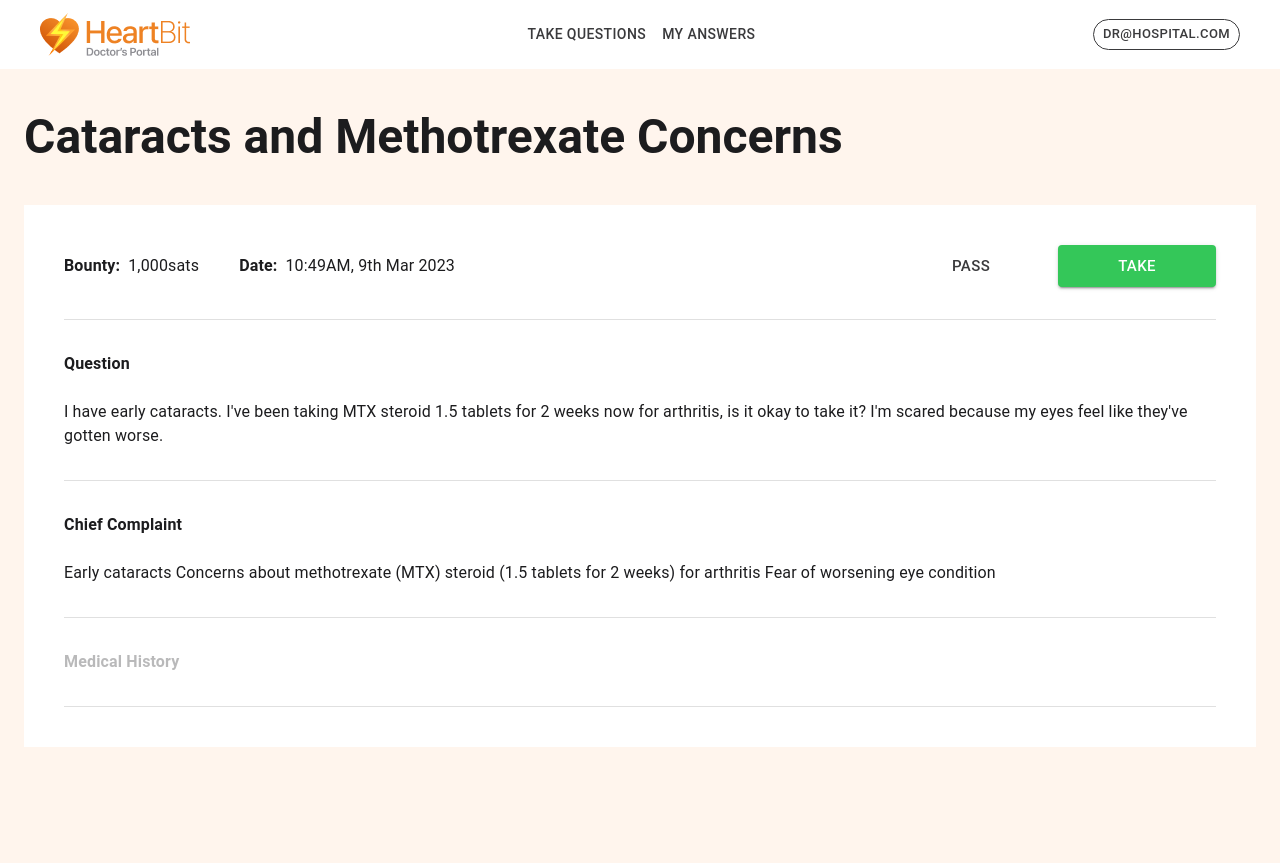
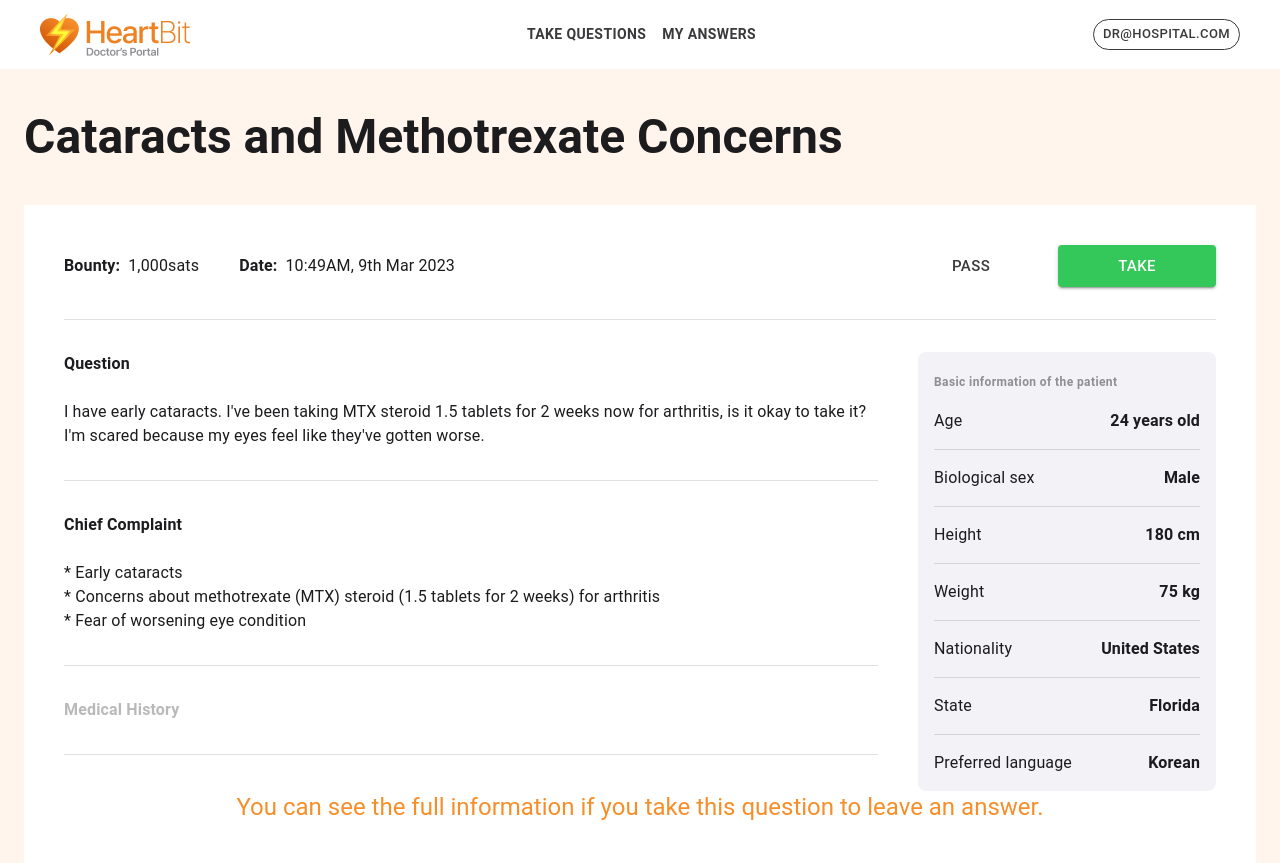
Before and after one commit to heartbit-io/heartbit-doctor-portal, a Next.js app: page / in a window 1280 px wide. Before the commit the page ends 800 px from the top, so only its background shows below. Built offline with nearby package versions, Linux system fonts and the light colour scheme.

Commit message:
devide to reusable components

```diff
--- a/src/app/page.tsx
+++ b/src/app/page.tsx
@@ -1,14 +1,21 @@
 "use client";
 
-import {
-  Box,
-  Button,
-  Container,
-  Divider,
-  Stack,
-  Typography,
-} from "@mui/material";
-import { TopBar } from "`@/components`";
+import { Box, Container, Divider, Typography } from "@mui/material";
+import { DoubleButton, PatientInfo, TopBar } from "`@/components`";
+
+const body = [
+  {
+    title: "Question",
+    description: `I have early cataracts. I've been taking MTX steroid 1.5 tablets for 2 weeks now for arthritis, is it okay to take it? \nI'm scared because my eyes feel like they've gotten worse.`,
+  },
+  {
+    title: "Chief Complaint",
+    description: `* Early cataracts \n* Concerns about methotrexate (MTX) steroid (1.5 tablets for 2 weeks) for arthritis \n* Fear of worsening eye condition`,
+  },
+  {
+    title: " Medical History",
+  },
+];
 
 export default function Home() {
   return (
@@ -19,72 +26,38 @@ export default function Home() {
           Cataracts and Methotrexate Concerns
         </Typography>
         <Box sx={{ background: "#fff" }} p={5}>
+          <DoubleButton />
+          <Divider />
           <Box
             display={"flex"}
             flexDirection={"row"}
-            alignItems={"center"}
             justifyContent={"space-between"}
+          >
+            <Box flex={1}>
+              {body.map((el, index) => (
+                <Box>
+                  <Box
+                    mt={4}
                     mb={4}
+                    sx={{ opacity: index + 1 == body.length ? 0.3 : 1 }}
                   >
-            <Stack spacing={5} direction="row">
-              <Stack spacing={1} direction="row">
-                <Typography sx={{ fontWeight: "bold" }}>Bounty:</Typography>
-                <Typography>1,000sats</Typography>
-              </Stack>
-              <Stack spacing={1} direction="row">
-                <Typography sx={{ fontWeight: "bold" }}>Date:</Typography>
-                <Typography>10:49AM, 9th Mar 2023</Typography>
-              </Stack>
-            </Stack>
-            <Stack spacing={1} direction="row">
-              <Button
-                variant="text"
-                size="large"
-                sx={{ color: "#3A3A3C", padding: "8px 60px" }}
-              >
-                Pass
-              </Button>
-              <Button
-                variant="contained"
-                size="large"
-                style={{ backgroundColor: "#34C759", padding: "8px 60px" }}
-              >
-                Take
-              </Button>
-            </Stack>
-          </Box>
-          <Divider />
-          <Box>
-            <Box mt={4} mb={4}>
                     <Typography sx={{ fontWeight: "bold" }} mb={3}>
-                Question
+                      {el.title}
                     </Typography>
-              <Typography>
-                I have early cataracts. I've been taking MTX steroid 1.5 tablets
-                for 2 weeks now for arthritis, is it okay to take it? I'm scared
-                because my eyes feel like they've gotten worse.
-              </Typography>
-            </Box>
-            <Divider />
-            <Box mt={4} mb={4}>
-              <Typography sx={{ fontWeight: "bold" }} mb={3}>
-                Chief Complaint
-              </Typography>
-              <Typography>
-                Early cataracts Concerns about methotrexate (MTX) steroid (1.5
-                tablets for 2 weeks) for arthritis Fear of worsening eye
-                condition
-              </Typography>
-            </Box>
-            <Divider />
-            <Box mt={4} mb={4}>
-              <Typography sx={{ fontWeight: "bold", opacity: 0.3 }}>
-                Medical History
+                    <Typography whiteSpace={"break-spaces"}>
+                      {el.description}
                     </Typography>
                   </Box>
                   <Divider />
                 </Box>
-          <Box></Box>
+              ))}
+            </Box>
+            <PatientInfo />
+          </Box>
+          <Typography variant="h5" textAlign={"center"} color={"#F68F2A"}>
+            You can see the full information if you take this question to leave
+            an answer.
+          </Typography>
         </Box>
       </Container>
     </Box>
--- /dev/null
+++ b/src/components/button/DoubleButton.tsx
@@ -0,0 +1,43 @@
+import React from "react";
+import { Box, Button, Stack, Typography } from "@mui/material";
+
+const DoubleButton = () => {
+  return (
+    <Box
+      display={"flex"}
+      flexDirection={"row"}
+      alignItems={"center"}
+      justifyContent={"space-between"}
+      mb={4}
+    >
+      <Stack spacing={5} direction="row">
+        <Stack spacing={1} direction="row">
+          <Typography sx={{ fontWeight: "bold" }}>Bounty:</Typography>
+          <Typography>1,000sats</Typography>
+        </Stack>
+        <Stack spacing={1} direction="row">
+          <Typography sx={{ fontWeight: "bold" }}>Date:</Typography>
+          <Typography>10:49AM, 9th Mar 2023</Typography>
+        </Stack>
+      </Stack>
+      <Stack spacing={1} direction="row">
+        <Button
+          variant="text"
+          size="large"
+          sx={{ color: "#3A3A3C", padding: "8px 60px" }}
+        >
+          Pass
+        </Button>
+        <Button
+          variant="contained"
+          size="large"
+          style={{ backgroundColor: "#34C759", padding: "8px 60px" }}
+        >
+          Take
+        </Button>
+      </Stack>
+    </Box>
+  );
+};
+
+export default DoubleButton;
--- /dev/null
+++ b/src/components/button/index.ts
@@ -0,0 +1,3 @@
+import DoubleButton from "./DoubleButton";
+
+export { DoubleButton };
--- /dev/null
+++ b/src/components/card/PatientInfo.tsx
@@ -0,0 +1,70 @@
+import { Box, Divider, Stack, Typography } from "@mui/material";
+import React from "react";
+
+const patientInfo = [
+  {
+    key: "Age",
+    value: "24 years old",
+  },
+  {
+    key: "Biological sex",
+    value: "Male",
+  },
+  {
+    key: "Height",
+    value: "180 cm",
+  },
+  {
+    key: "Weight",
+    value: "75 kg",
+  },
+  {
+    key: "Nationality",
+    value: "United States",
+  },
+  {
+    key: "State",
+    value: "Florida",
+  },
+  {
+    key: "Preferred language",
+    value: "Korean",
+  },
+];
+
+const PatientInfo = () => {
+  return (
+    <Box
+      bgcolor={"#F2F2F7"}
+      ml={5}
+      mt={4}
+      p={2}
+      pb={0}
+      borderRadius={2}
+      width={298}
+    >
+      <Typography
+        variant="caption"
+        sx={{ fontWeight: "bold", color: "#8E8E93" }}
+      >
+        Basic information of the patient
+      </Typography>
+      {patientInfo.map((el, index) => (
+        <Box>
+          <Stack
+            direction={"row"}
+            justifyContent={"space-between"}
+            mb={2}
+            mt={2}
+          >
+            <Typography>{el.key}</Typography>
+            <Typography sx={{ fontWeight: "bold" }}>{el.value}</Typography>
+          </Stack>
+          {patientInfo.length !== index + 1 && <Divider />}
+        </Box>
+      ))}
+    </Box>
+  );
+};
+
+export default PatientInfo;
--- /dev/null
+++ b/src/components/card/index.ts
@@ -0,0 +1,3 @@
+import PatientInfo from "./PatientInfo";
+
+export { PatientInfo };
--- a/src/components/index.ts
+++ b/src/components/index.ts
@@ -1 +1,3 @@
 export * from "./surface";
+export * from "./card";
+export * from "./button";
--- a/src/components/surface/TopBar.tsx
+++ b/src/components/surface/TopBar.tsx
@@ -57,6 +57,7 @@ function TopBar() {
                 my: 2,
                 color: "#3A3A3C",
                 display: "block",
+                fontWeight: "bold",
               }}
             >
               {page}
```
Lines whose indentation alone changed are shown as unchanged.
